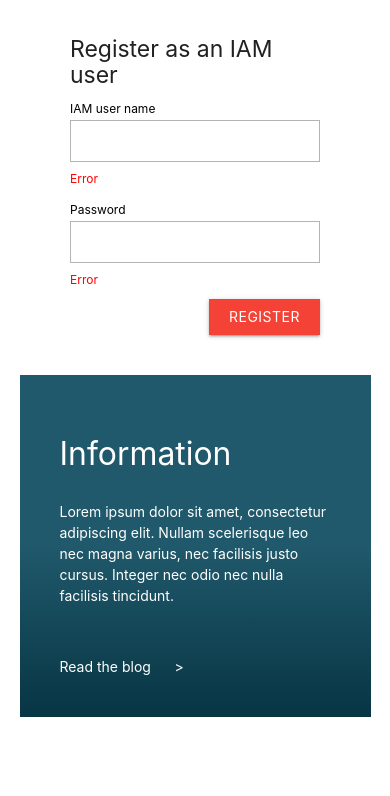
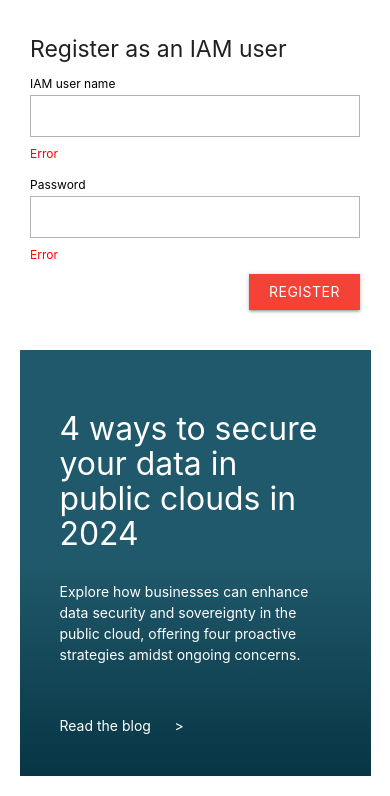
Before and after one commit to entymon/demo-user-registration, a plain HTML site: page ui/index.html in a window 390 px wide. Shown: the part 144-940 px from the top of the page. Before the commit the page ends 881 px from the top, so only its background shows below. Drawn offline with nearby package versions, Linux system fonts and the light colour scheme.

Commit message:
rwd form

```diff
--- a/ui/index.html
+++ b/ui/index.html
@@ -19,8 +19,8 @@
         </div>
         <div class="row">
             <!-- Left Column: Registration Form -->
-            <div class="col s12 m6 item">
-                <div style="padding: 0 40px; margin-bottom: 40px;" >
+            <div class="col s12 m12 l6 item">
+                <div class="left-column" >
                     <h5>Register as an IAM user</h5>
                     <form>
                         <div class="full-field">
@@ -53,9 +53,9 @@
             </div>
 
             <!-- Right Column: Info Section -->
-            <div class="col s12 m6 item right-column" >
-                <h4 style="margin-bottom: 30px;">Information</h4>
-                <p>Lorem ipsum dolor sit amet, consectetur adipiscing elit. Nullam scelerisque leo nec magna varius, nec facilisis justo cursus. Integer nec odio nec nulla facilisis tincidunt.</p>
+            <div class="col s12 m12 l6 item right-column" >
+                <h4 style="margin-bottom: 30px;">4 ways to secure your data in public clouds in 2024</h4>
+                <p>Explore how businesses can enhance data security and sovereignty in the public cloud, offering four proactive strategies amidst ongoing concerns.</p>
                 <a style="display: flex; flex-direction: row; margin-top: 50px;" href="/" class="href" >
                     <p style="margin: 0; color: white; text-decoration: none;">Read the blog &nbsp;&nbsp;&nbsp;&nbsp; ></p>
                 </a>
--- a/ui/styles/styles.css
+++ b/ui/styles/styles.css
@@ -86,6 +86,11 @@
   margin-bottom: 0;
 }
 
+.left-column {
+  padding: 0 40px;
+  margin-bottom: 40px;
+}
+
 /* Custom styles for outlined input fields */
 .input-field input[type="email"],
 .input-field input[type="password"] {
@@ -121,3 +126,11 @@
   box-shadow: none;
   border-bottom-color: rgb(178 180 182);
 }
+
+/* Media query for screens below 600px */
+@media only screen and (max-width: 600px) {
+  .left-column {
+    padding: 0;
+    margin-bottom: 40px;
+  }
+}
```
